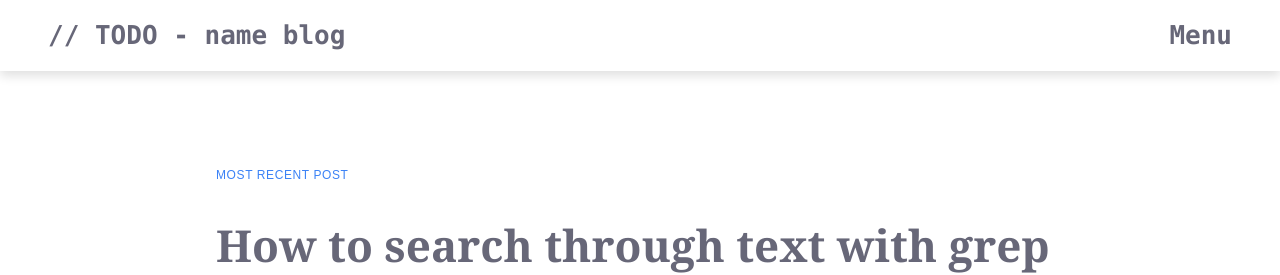
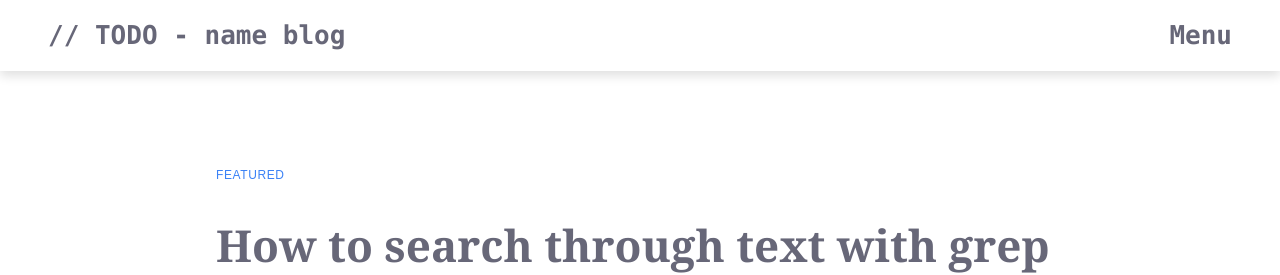
Before and after one commit to kvnloughead/nextjs-blog, a Next.js app: page / in a window 1280 px wide. Shown: the top 275 px of the page. Built offline with nearby package versions, Linux system fonts and the light colour scheme.

Commit message:
enable tailwind jit mode

```diff
--- a/components/hero-post.js
+++ b/components/hero-post.js
@@ -5,7 +5,7 @@ import DateFormatter from './date-formatter';
 
 export default function HeroPost({ title, excerpt, slug, date }) {
   return (
-    <div className="pb-20 mb-20 light-bottom-border">
+    <div className="pb-20 mb-20 border-b border-accent-2">
       <h3 className="font-bold font-serif text-3xl md:text-6xl leading-snug">
         <Link as={`/posts/${slug}`} href="/posts/[slug]">
           <a href={`/posts/${slug}`} className="hover:underline">
--- a/components/post-title.js
+++ b/components/post-title.js
@@ -2,7 +2,7 @@ import PropTypes from 'prop-types';
 
 export default function PostTitle({ children }) {
   return (
-    <h1 className="mx-auto max-w-2xl text-4xl text-left font-bold tracking-tighter leading-tight md:leading-none mb-2 md:text-left light-bottom-border">
+    <h1 className="mx-auto max-w-2xl text-4xl text-left font-bold tracking-tighter leading-tight md:leading-none mb-2 md:text-left border-b border-accent-2">
       {children}
     </h1>
   );
--- a/pages/index.js
+++ b/pages/index.js
@@ -20,7 +20,7 @@ export default function Index({ allPosts }) {
         <Container>
           {heroPost && (
             <>
-              <h2 className="post-index-text">Most recent post</h2>
+              <h2 className="post-index-text">Featured</h2>
               <HeroPost
                 title={heroPost.title}
                 coverImage={heroPost.coverImage}
--- a/styles/index.css
+++ b/styles/index.css
@@ -14,11 +14,6 @@
     @apply font-mono text-xs uppercase tracking-wider font-light
   }
 
-  .light-bottom-border {
-    @apply border-b border-accent-2
-  }
-
-
   /* markdown styling */
   code {
     @apply bg-gray-200 px-2 rounded-sm
--- a/tailwind.config.js
+++ b/tailwind.config.js
@@ -1,6 +1,7 @@
 const defaultTheme = require('tailwindcss/defaultTheme');
 
 module.exports = {
+  mode: 'jit',
   purge: ['./components/**/*.js', './pages/**/*.js'],
   theme: {
     fontFamily: {
```
